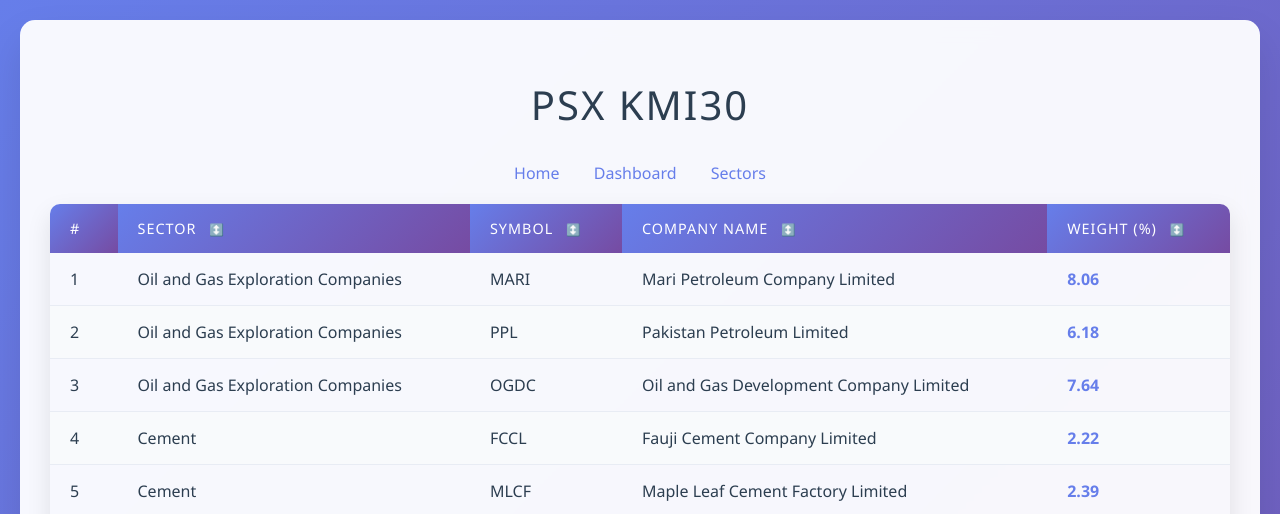
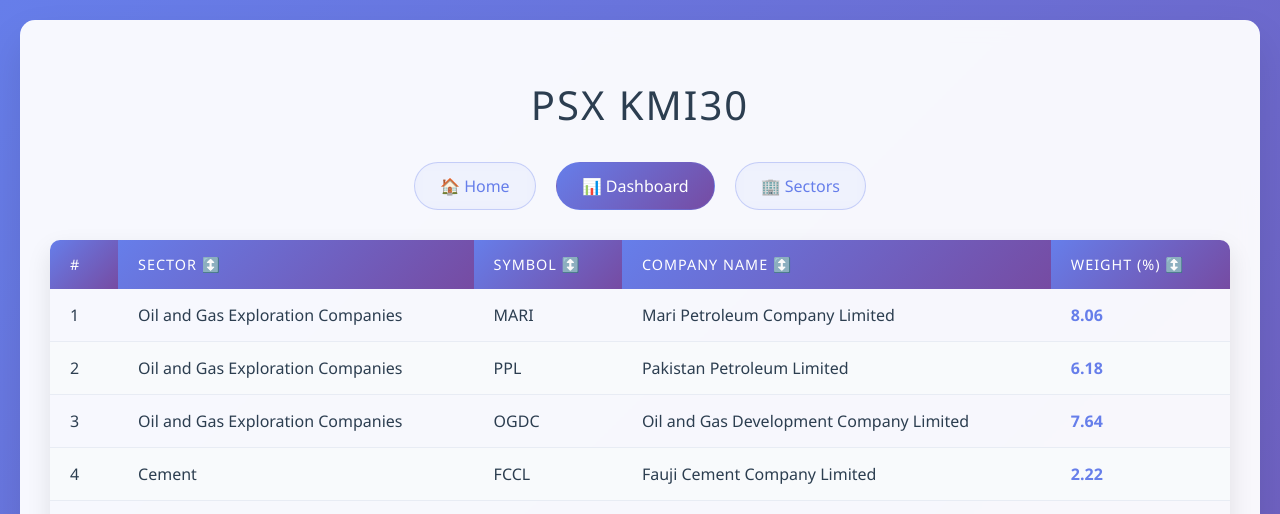
Before and after one commit to imuneeeb/kmi30, a Flask app: page /dashboard in a window 1280 px wide. Shown: the top 514 px of the page. Run offline with Flask 3, Linux system fonts and the light colour scheme.

Commit message:
update navigation style

```diff
--- a/templates/index.html
+++ b/templates/index.html
@@ -73,9 +73,31 @@
             color: #2c3e50;
             font-size: 1.2em;
         }
-        .sort-arrow {
-            margin-left: 8px;
-            font-size: 0.8em;
+        .nav-menu {
+            display: flex;
+            justify-content: center;
+            gap: 20px;
+            margin-bottom: 30px;
+        }
+        .nav-item {
+            background: rgba(102, 126, 234, 0.1);
+            border: 1px solid rgba(102, 126, 234, 0.3);
+            padding: 12px 25px;
+            border-radius: 25px;
+            text-decoration: none;
+            color: #667eea;
+            font-weight: 500;
+            transition: all 0.3s ease;
+            backdrop-filter: blur(5px);
+        }
+        .nav-item:hover {
+            background: rgba(102, 126, 234, 0.2);
+            transform: translateY(-2px);
+            box-shadow: 0 5px 15px rgba(102, 126, 234, 0.2);
+        }
+        .nav-item.active {
+            background: linear-gradient(135deg, #667eea 0%, #764ba2 100%);
+            color: white;
         }
         .weight-cell {
             font-weight: 600;
@@ -87,10 +109,10 @@
     <div class="container">
         <h1>PSX KMI30</h1>
 
-        <div style="text-align: center; margin-bottom: 20px;">
-            <a href="/" style="color: #667eea; text-decoration: none; margin: 0 15px; font-weight: 500;">Home</a>
-            <a href="/dashboard" style="color: #667eea; text-decoration: none; margin: 0 15px; font-weight: 500;">Dashboard</a>
-            <a href="/sectors" style="color: #667eea; text-decoration: none; margin: 0 15px; font-weight: 500;">Sectors</a>
+        <div class="nav-menu">
+            <a href="/" class="nav-item">🏠 Home</a>
+            <a href="/dashboard" class="nav-item active">📊 Dashboard</a>
+            <a href="/sectors" class="nav-item">🏢 Sectors</a>
         </div>
         <div id="loading" class="loading">Loading stock data...</div>
         <table id="stockTable" style="display: none;">
```
Also changed, not shown: templates/sectors.html (+21 -7 lines).
